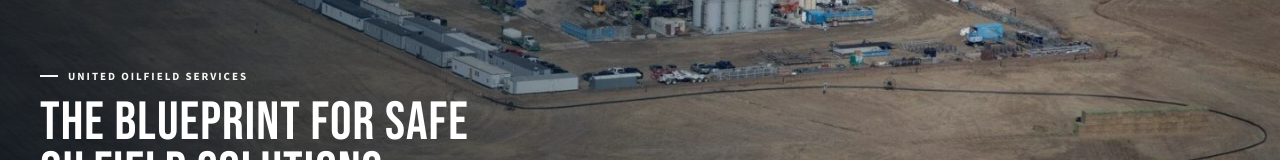
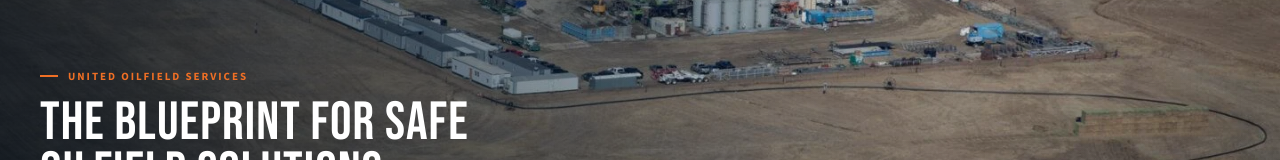
Before and after one commit to Ishanarora35/united-oilfield-services, a React (Vite) app: page / in a window 1280 px wide. Shown: the part 404-564 px from the top of the page. Built offline with nearby package versions, Linux system fonts and the light colour scheme.

Commit message:
Use UOS orange for hero labels

```diff
--- a/src/styles.css
+++ b/src/styles.css
@@ -34,7 +34,7 @@ main { overflow: hidden; }
 
 .eyebrow { display: flex; align-items: center; gap: 10px; color: var(--orange); font-size: 11px; font-weight: 700; letter-spacing: .18em; line-height: 1.2; text-transform: uppercase; }
 .eyebrow::before { width: 18px; height: 2px; content: ""; background: currentColor; }
-.eyebrow--light { color: #f4f7f4; }
+.eyebrow--light { color: var(--orange); }
 .button-row { display: flex; flex-wrap: wrap; align-items: center; gap: 22px; }
 .button { display: inline-flex; align-items: center; justify-content: center; gap: 10px; min-height: 47px; padding: 12px 18px; border: 1px solid transparent; font-size: 12px; font-weight: 700; letter-spacing: .1em; line-height: 1; text-decoration: none; text-transform: uppercase; transition: background .2s ease, color .2s ease, border .2s ease, transform .2s ease; }
 .button span { font-size: 17px; line-height: 0; }
```
